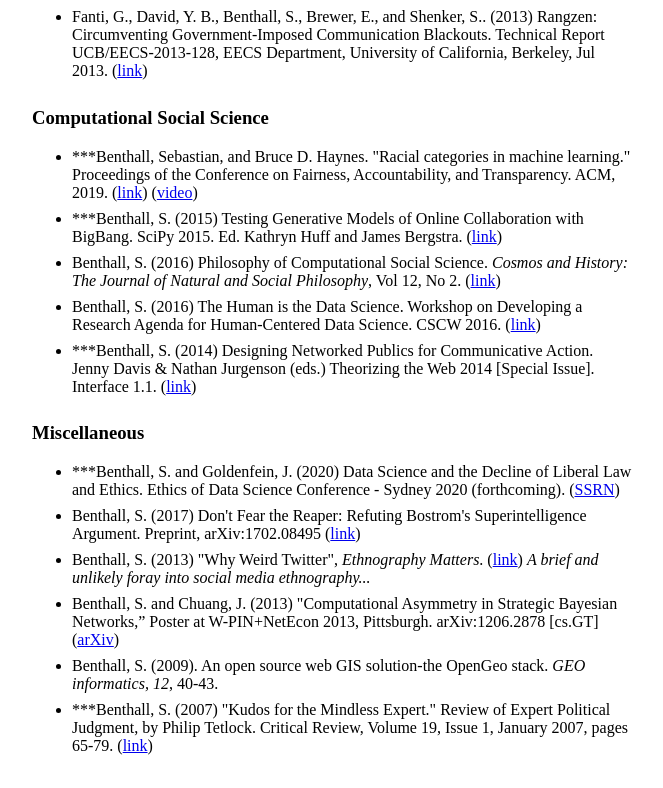
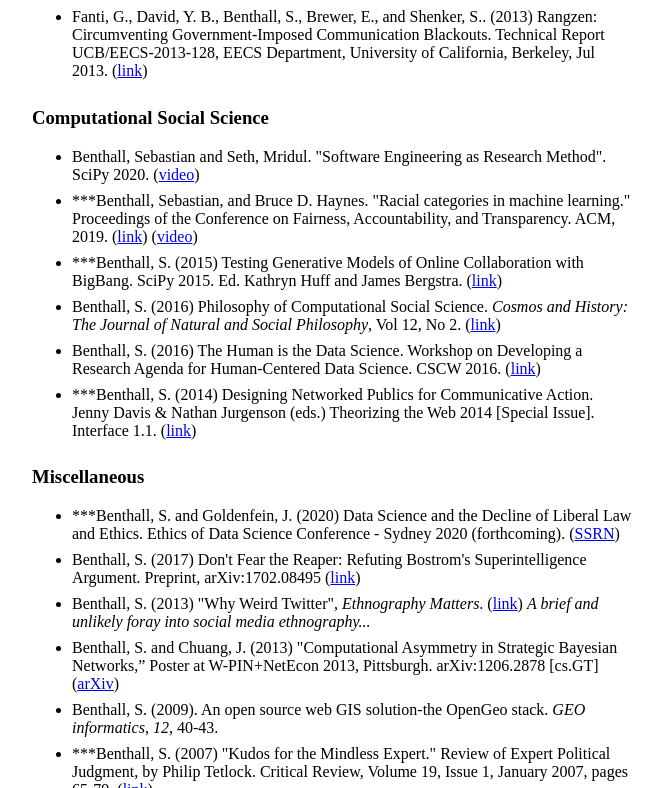
Before and after one commit to sbenthall/personal_website, a Jekyll site: the page built from index.md, in a window 1280 px wide and 900 px high, scrolled down 1227 px, cut to the strip 112-900 px from the top of the window. Shown: the whole strip, without its empty margins (308-971 px from the left). Built offline with Jekyll 4.4.1, drawn with Linux system fonts in a browser that asks for light colours.

Commit message:
adding video for 'software engineering as research method'

```diff
--- a/index.md
+++ b/index.md
@@ -41,6 +41,7 @@
 
 <h3>Computational Social Science</h3>
 <ul>
+  <li>Benthall, Sebastian and Seth, Mridul. "Software Engineering as Research Method". SciPy 2020. (<a href="https://youtu.be/nxXr0LNdQUU">video</a>)</li>
   <li>***Benthall, Sebastian, and Bruce D. Haynes. "Racial categories in machine learning." Proceedings of the Conference on Fairness, Accountability, and Transparency. ACM, 2019. (<a href="https://dl.acm.org/citation.cfm?id=3287575">link</a>) (<a href="https://youtu.be/wWs6RucxvPI?t=1173">video</a>)</li>
   <li>
     ***Benthall, S. (2015) Testing Generative Models of Online Collaboration with BigBang. SciPy 2015. Ed. Kathryn Huff and James Bergstra. (<a href="http://conference.scipy.org/proceedings/scipy2015/sebastian_benthall.html">link</a>)
```
